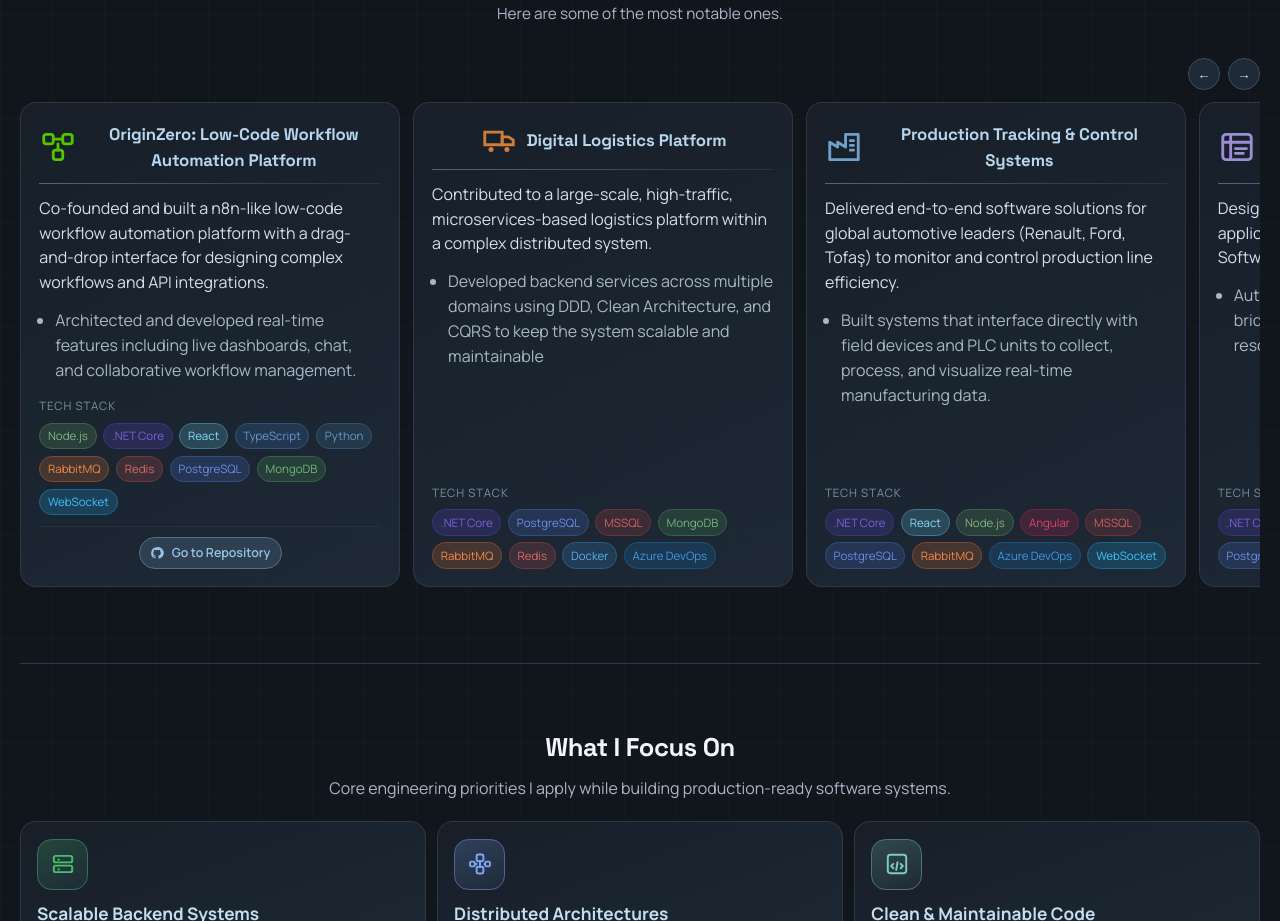
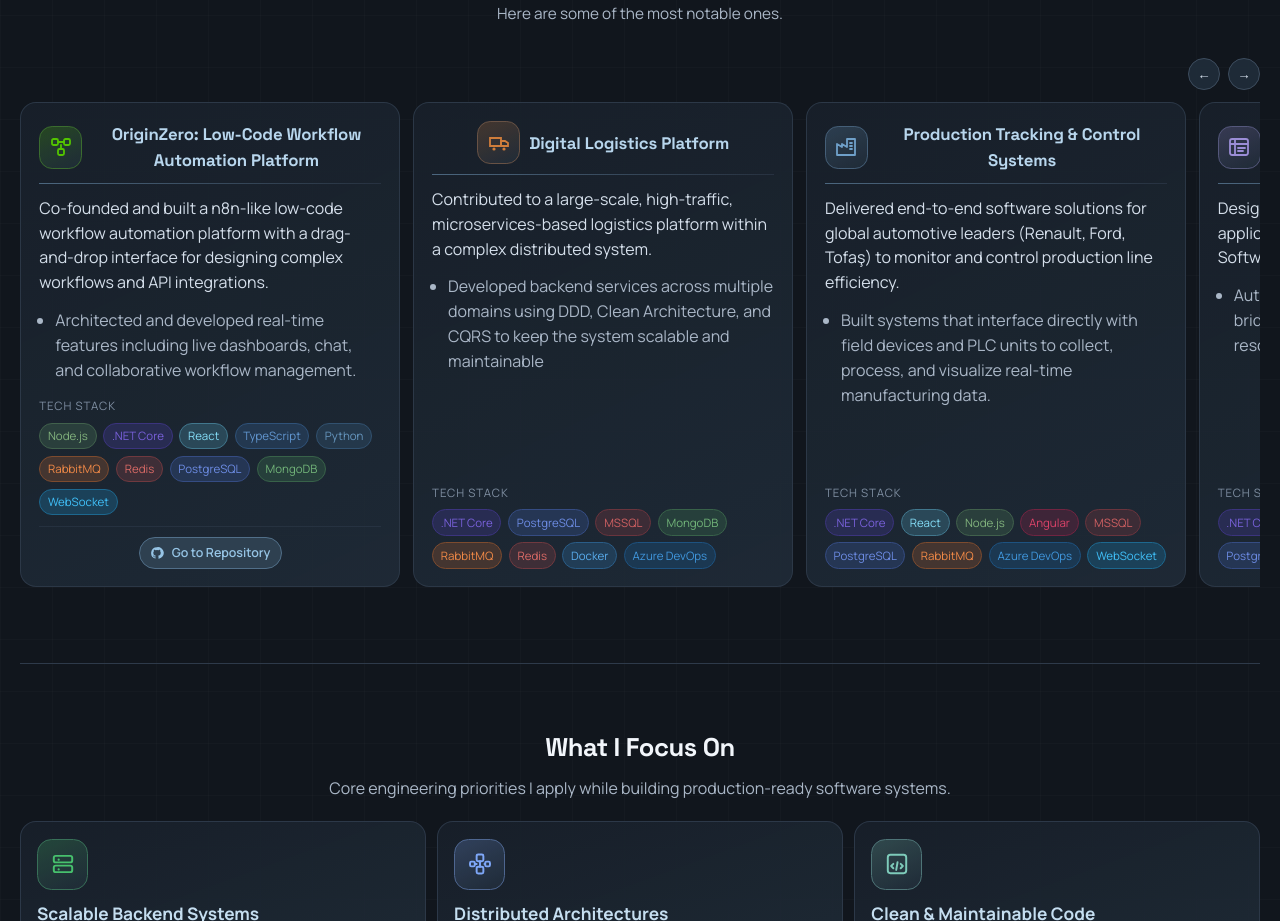
Before and after one commit to akinsibay/portfolio, an Angular app: page / in a window 1280 px wide. Shown: the part 921-1842 px from the top of the page. Built offline with nearby package versions, Linux system fonts and the light colour scheme.

Commit message:
Refine project cards with boxed icon style

```diff
--- a/src/app/sections/projects-section/projects-section.component.html
+++ b/src/app/sections/projects-section/projects-section.component.html
@@ -17,8 +17,9 @@
     @for (project of projects; track project.name) {
     <article class="project-card" role="listitem">
       <h3 class="project-heading">
-        <span class="project-icon" [style.--icon-url]="'url(' + project.iconUrl + ')'"
-          [style.--icon-color]="project.iconColor" aria-hidden="true"></span>
+        <span class="project-icon-wrap" [style.--icon-color]="project.iconColor" aria-hidden="true">
+          <span class="project-icon" [style.--icon-url]="'url(' + project.iconUrl + ')'"></span>
+        </span>
         <span>{{ project.name }}</span>
       </h3>
       <div class="title-divider" aria-hidden="true"></div>
--- a/src/app/sections/projects-section/projects-section.component.scss
+++ b/src/app/sections/projects-section/projects-section.component.scss
@@ -102,14 +102,28 @@
   text-align: center;
 }
 
+.project-icon-wrap {
+  --icon-color: #8bb8df;
+  width: 2.7rem;
+  height: 2.7rem;
+  border-radius: 0.82rem;
+  display: inline-grid;
+  place-items: center;
+  flex: 0 0 auto;
+  border: 1px solid color-mix(in srgb, var(--icon-color) 36%, var(--border-soft));
+  background: linear-gradient(
+    155deg,
+    color-mix(in srgb, var(--icon-color) 24%, var(--surface-1)),
+    color-mix(in srgb, var(--surface-2) 90%, transparent)
+  );
+}
+
 .project-icon {
-  --icon-color: #8bb8df;
   --icon-url: none;
-  width: 38px;
-  height: 38px;
-  flex: 0 0 auto;
+  width: 24px;
+  height: 24px;
   display: inline-block;
-  background-color: var(--icon-color);
+  background-color: var(--icon-color, #8bb8df);
   -webkit-mask-image: var(--icon-url);
   mask-image: var(--icon-url);
   -webkit-mask-repeat: no-repeat;
```
